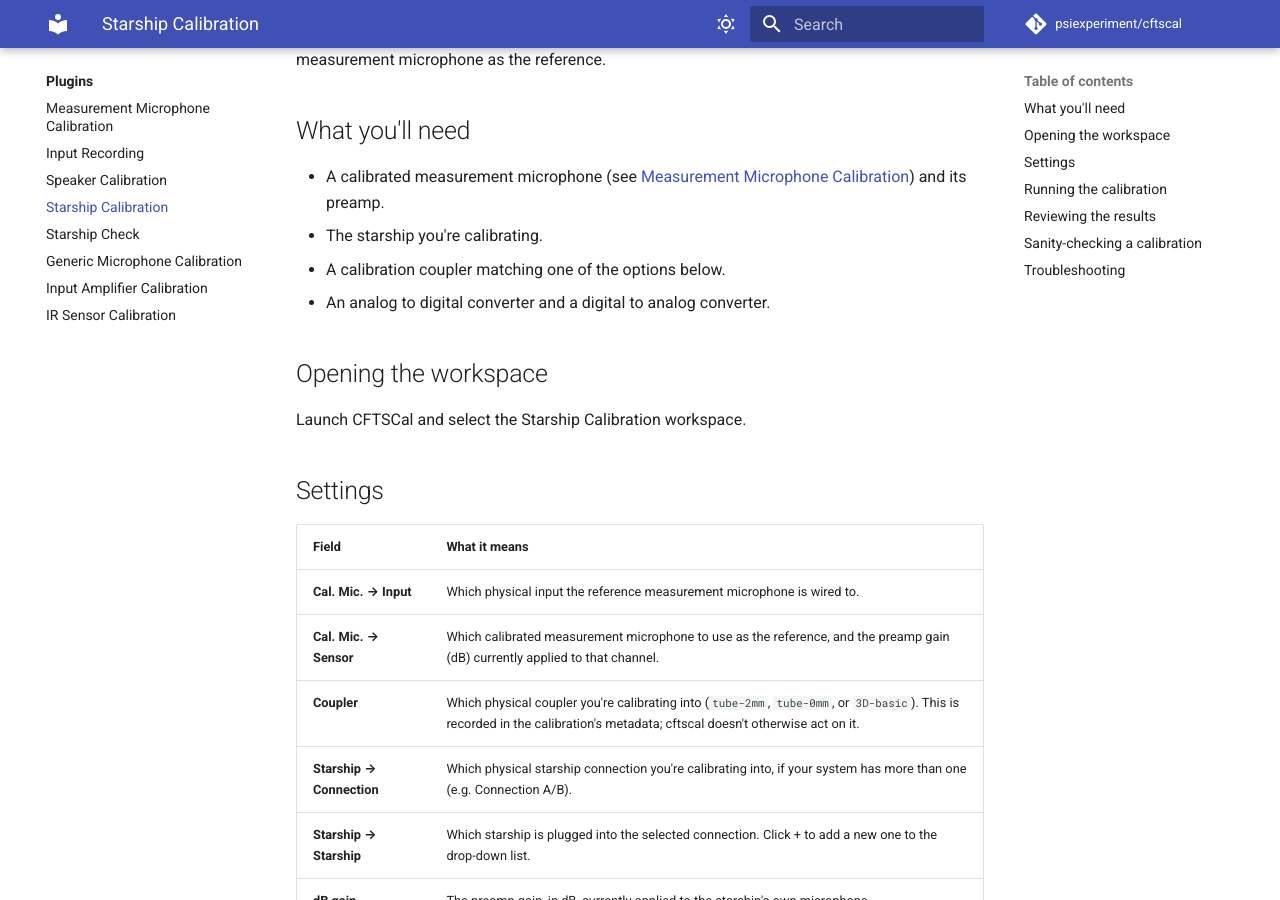
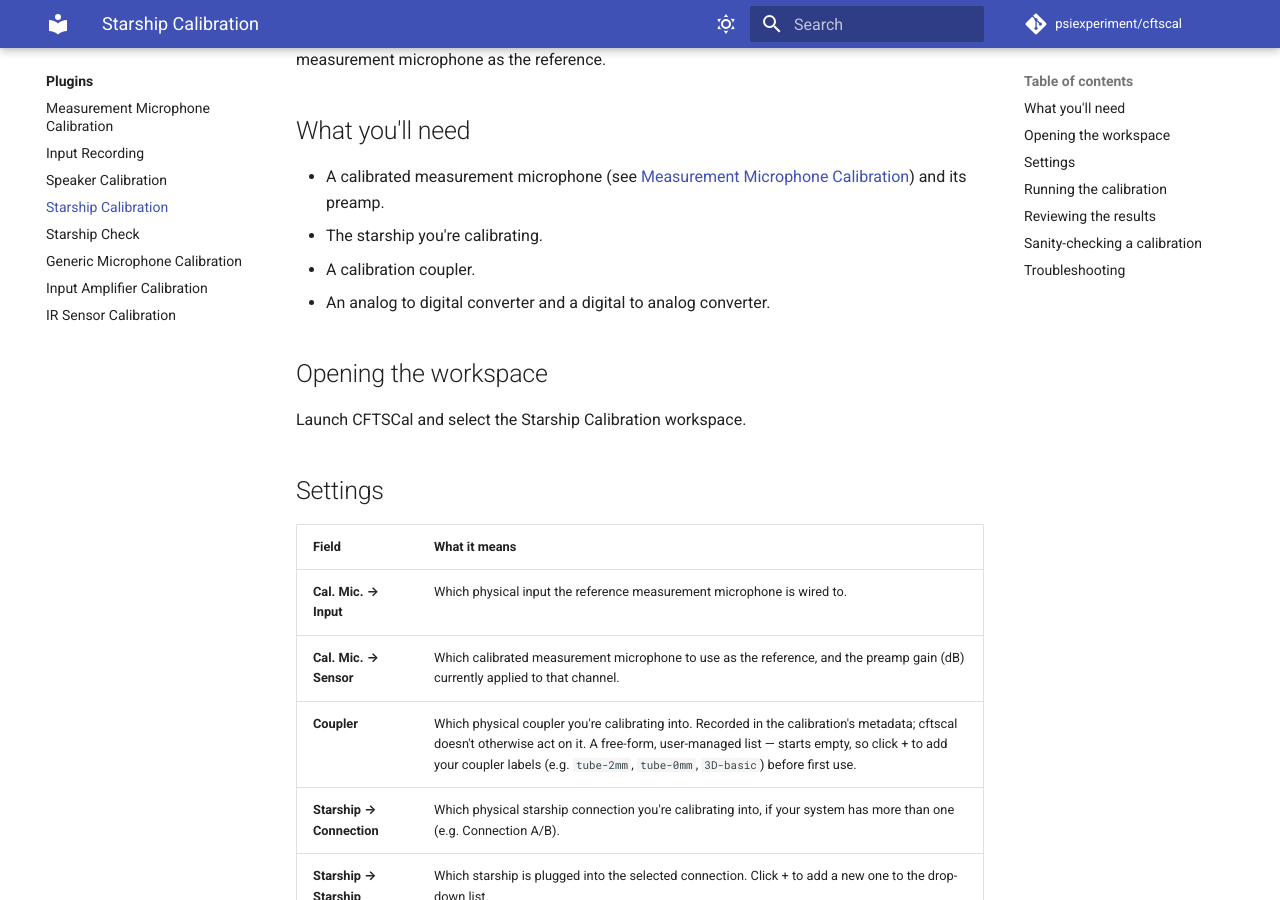
Before and after one commit to psiexperiment/cftscal, an MkDocs documentation site: the page built from docs/plugins/starship.md, in a window 1280 px wide and 900 px high, scrolled down 257 px. Built offline with MkDocs 1.6.1 and Material for MkDocs 9.7.7, drawn with Linux system fonts in a browser that asks for light colours; comment, search, counter and statistics services are not loaded.

Commit message:
Document the editable Coupler list and bundled default layouts/preferences
starship.md still described Coupler as a fixed tube-2mm/tube-0mm/3D-basic
dropdown; it's now a free-form, user-managed +/- list that starts empty.
getting-started.md's note about arranging the psi window's own layout
undersold current behavior now that cftscal ships real default
layouts/preferences for most paradigms, seeded automatically on first
launch -- most users won't need to arrange it themselves at all.

```diff
--- a/docs/plugins/starship.md
+++ b/docs/plugins/starship.md
@@ -6,7 +6,7 @@ A *starship* is CFTS's probe assembly: an integrated probe-tube microphone plus
 
 - A calibrated measurement microphone (see [Measurement Microphone Calibration](measurement-microphone.md)) and its preamp.
 - The starship you're calibrating.
-- A calibration coupler matching one of the options below.
+- A calibration coupler.
 - An analog to digital converter and a digital to analog converter.
 
 ## Opening the workspace
@@ -19,7 +19,7 @@ Launch CFTSCal and select the Starship Calibration workspace.
 | --- | --- |
 | **Cal. Mic. → Input** | Which physical input the reference measurement microphone is wired to. |
 | **Cal. Mic. → Sensor** | Which calibrated measurement microphone to use as the reference, and the preamp gain (dB) currently applied to that channel. |
-| **Coupler** | Which physical coupler you're calibrating into (`tube-2mm`, `tube-0mm`, or `3D-basic`). This is recorded in the calibration's metadata; cftscal doesn't otherwise act on it. |
+| **Coupler** | Which physical coupler you're calibrating into. Recorded in the calibration's metadata; cftscal doesn't otherwise act on it. A free-form, user-managed list — starts empty, so click + to add your coupler labels (e.g. `tube-2mm`, `tube-0mm`, `3D-basic`) before first use. |
 | **Starship → Connection** | Which physical starship connection you're calibrating into, if your system has more than one (e.g. Connection A/B). |
 | **Starship → Starship** | Which starship is plugged into the selected connection. Click + to add a new one to the drop-down list. |
 | **dB gain** | The preamp gain, in dB, currently applied to the starship's own microphone. |
```
Also changed, not shown: docs/getting-started.md (+1 -1 lines).
